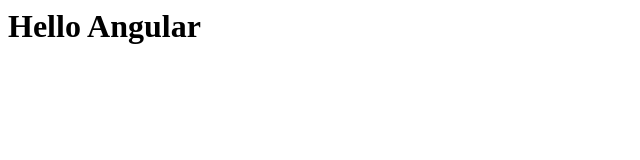
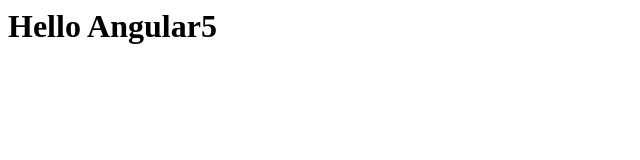
Before and after one commit to chandunikhil/angular, a plain HTML site: page index.html in a window 1280 px wide. Shown: the full height of the page, 0-640 px from the left. Drawn offline with Linux system fonts and the light colour scheme.

Commit message:
Update index.html

```diff
--- a/index.html
+++ b/index.html
@@ -1 +1 @@
-<h1>Hello Angular</h1>
+<h1>Hello Angular5</h1>
```
